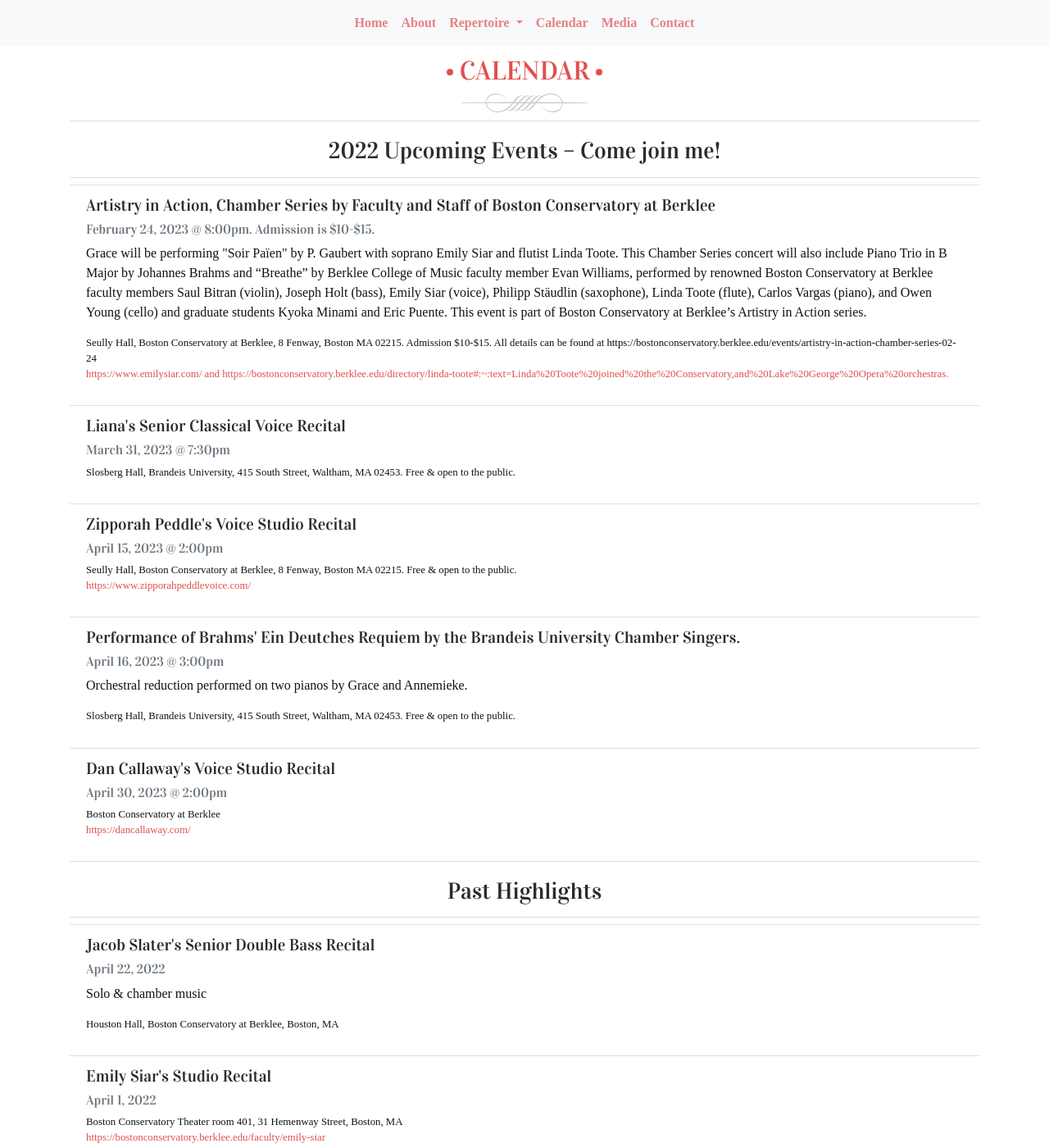
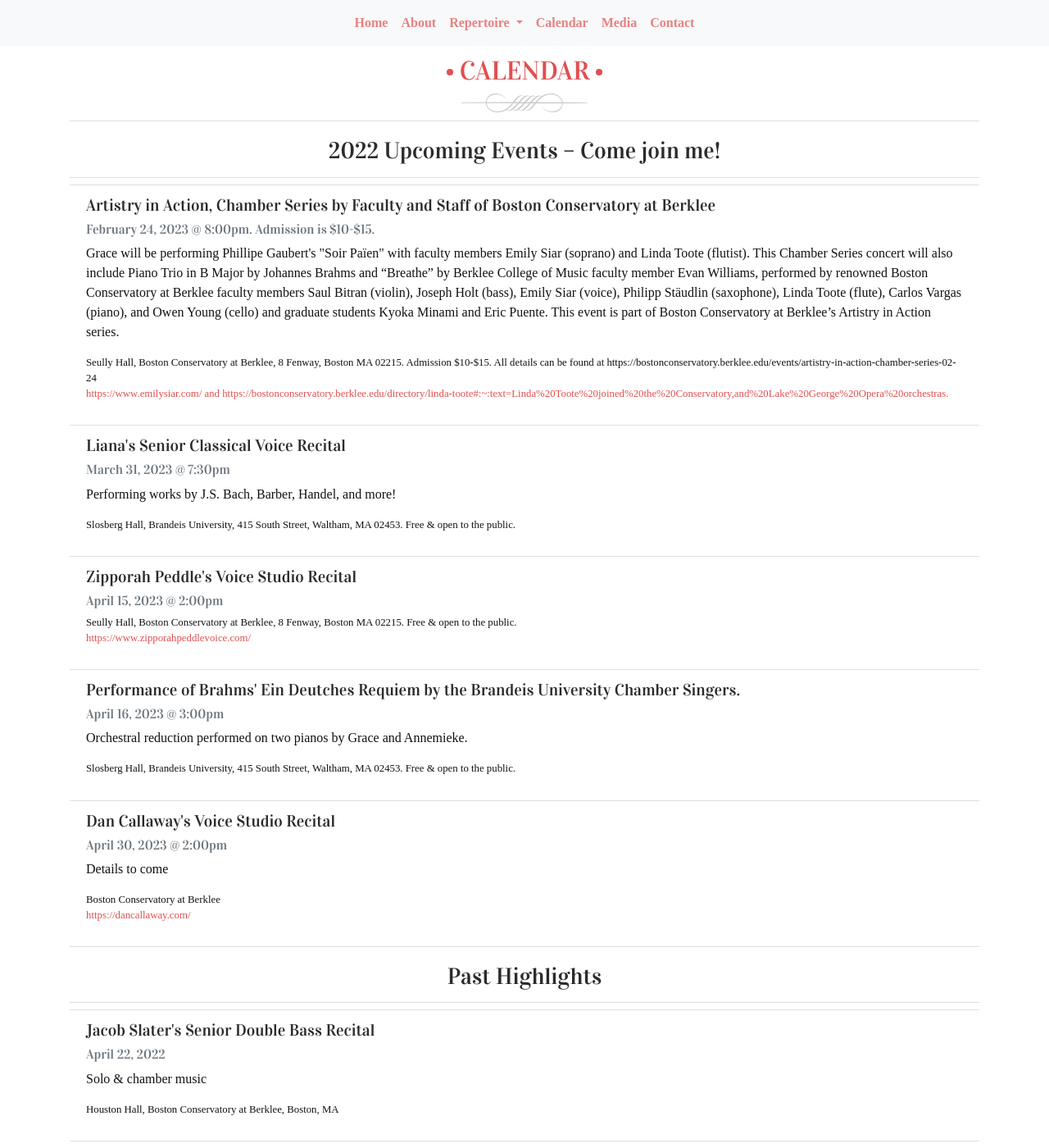
Before and after one commit to musicbygraceevelyn/musicbygraceevelyn.github.io, a Jekyll site: the page built from calendar.md, in a window 1280 px wide and 1400 px high. Shown: the whole window at 82% size. Built offline with Jekyll 4.4.1, drawn with Linux system fonts in a browser that asks for light colours; some web fonts are replaced.

Commit message:
calendar details

```diff
--- a/calendar.md
+++ b/calendar.md
@@ -6,14 +6,14 @@ current_events:
 
 - date: February 24, 2023
   title: Artistry in Action, Chamber Series by Faculty and Staff of Boston Conservatory at Berklee
-  subtitle: Grace will be performing "Soir Païen" by P. Gaubert with soprano Emily Siar and flutist Linda Toote. This Chamber Series concert will also include Piano Trio in B Major by Johannes Brahms and “Breathe” by Berklee College of Music faculty member Evan Williams, performed by renowned Boston Conservatory at Berklee faculty members Saul Bitran (violin), Joseph Holt (bass), Emily Siar (voice), Philipp Stäudlin (saxophone), Linda Toote (flute), Carlos Vargas (piano), and Owen Young (cello) and graduate students Kyoka Minami and Eric Puente. This event is part of Boston Conservatory at Berklee’s Artistry in Action series.
+  subtitle: Grace will be performing Phillipe Gaubert's "Soir Païen" with faculty members Emily Siar (soprano) and Linda Toote (flutist). This Chamber Series concert will also include Piano Trio in B Major by Johannes Brahms and “Breathe” by Berklee College of Music faculty member Evan Williams, performed by renowned Boston Conservatory at Berklee faculty members Saul Bitran (violin), Joseph Holt (bass), Emily Siar (voice), Philipp Stäudlin (saxophone), Linda Toote (flute), Carlos Vargas (piano), and Owen Young (cello) and graduate students Kyoka Minami and Eric Puente. This event is part of Boston Conservatory at Berklee’s Artistry in Action series.
   time: 8:00pm. Admission is $10-$15.
   location: Seully Hall, Boston Conservatory at Berklee, 8 Fenway, Boston MA 02215. Admission $10-$15. All details can be found at https://bostonconservatory.berklee.edu/events/artistry-in-action-chamber-series-02-24
   website: https://www.emilysiar.com/ and https://bostonconservatory.berklee.edu/directory/linda-toote#:~:text=Linda%20Toote%20joined%20the%20Conservatory,and%20Lake%20George%20Opera%20orchestras.
 
 - date: March 31, 2023
   title: Liana's Senior Classical Voice Recital
-  subtitle:
+  subtitle: Performing works by J.S. Bach, Barber, Handel, and more!
   time: 7:30pm
   location: Slosberg Hall, Brandeis University, 415 South Street, Waltham, MA 02453. Free & open to the public.
 
@@ -32,7 +32,7 @@ current_events:
 
 - date: April 30, 2023
   title: Dan Callaway's Voice Studio Recital
-  subtitle:
+  subtitle: Details to come
   time: 2:00pm
   location: Boston Conservatory at Berklee
   website: https://dancallaway.com/
```
Also changed, not shown: about.md (+1 -1 lines).
